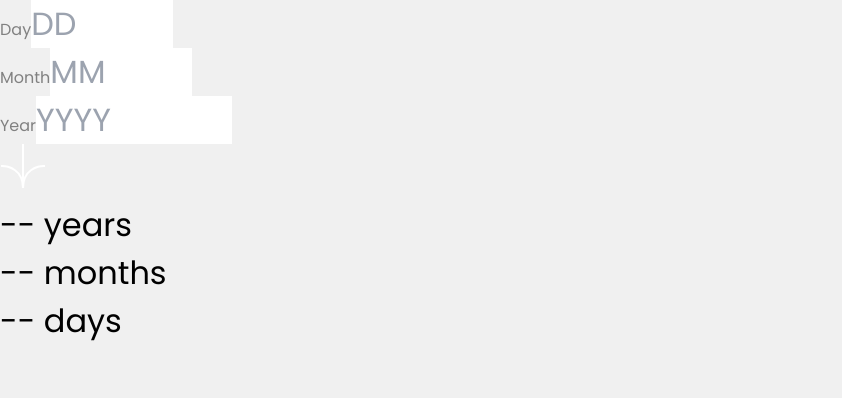
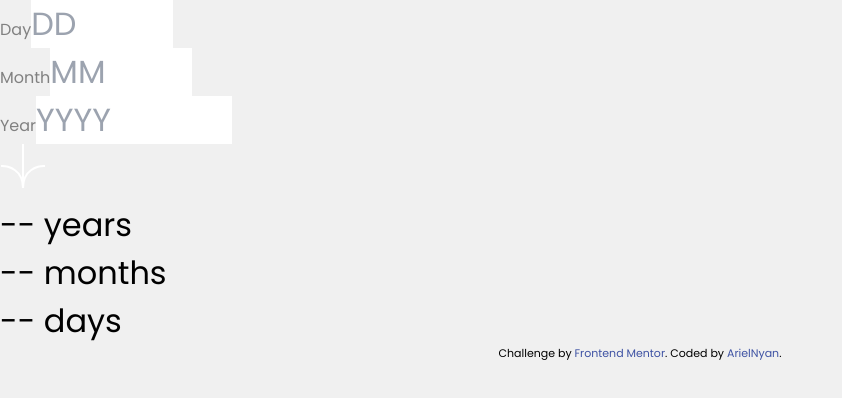
Before and after one commit to ArielNyan/uwu, a React (Vite) app: page / in a window 1280 px wide. Shown: the top 398 px of the page, without its empty margins (0-842 px from the left). Built offline with nearby package versions, Linux system fonts and the light colour scheme.

Commit message:
final ig2

```diff
--- a/src/App.tsx
+++ b/src/App.tsx
@@ -2,9 +2,16 @@ import './App.css'
 import Card from './components/Card'
 function App() {
   return (
-    <div className='h-screen flex justify-center content-center'>
-      <Card />
-    </div>
+    <>
+      <div className='h-screen flex justify-center content-center'>
+        <Card />
+      </div>
+      <footer className="attribution">
+        Challenge by <a href="https://www.frontendmentor.io?ref=challenge" target="_blank">Frontend Mentor</a>.
+        Coded by <a href="https://github.com/ArielNyan">ArielNyan</a>.
+      </footer>
+    </>
+
   )
 }
 
--- a/src/index.css
+++ b/src/index.css
@@ -24,3 +24,5 @@ body{
 
   height: 100vh;
 }
+.attribution { font-size: 11px; text-align: center; }
+.attribution a { color: hsl(228, 45%, 44%); }
```
